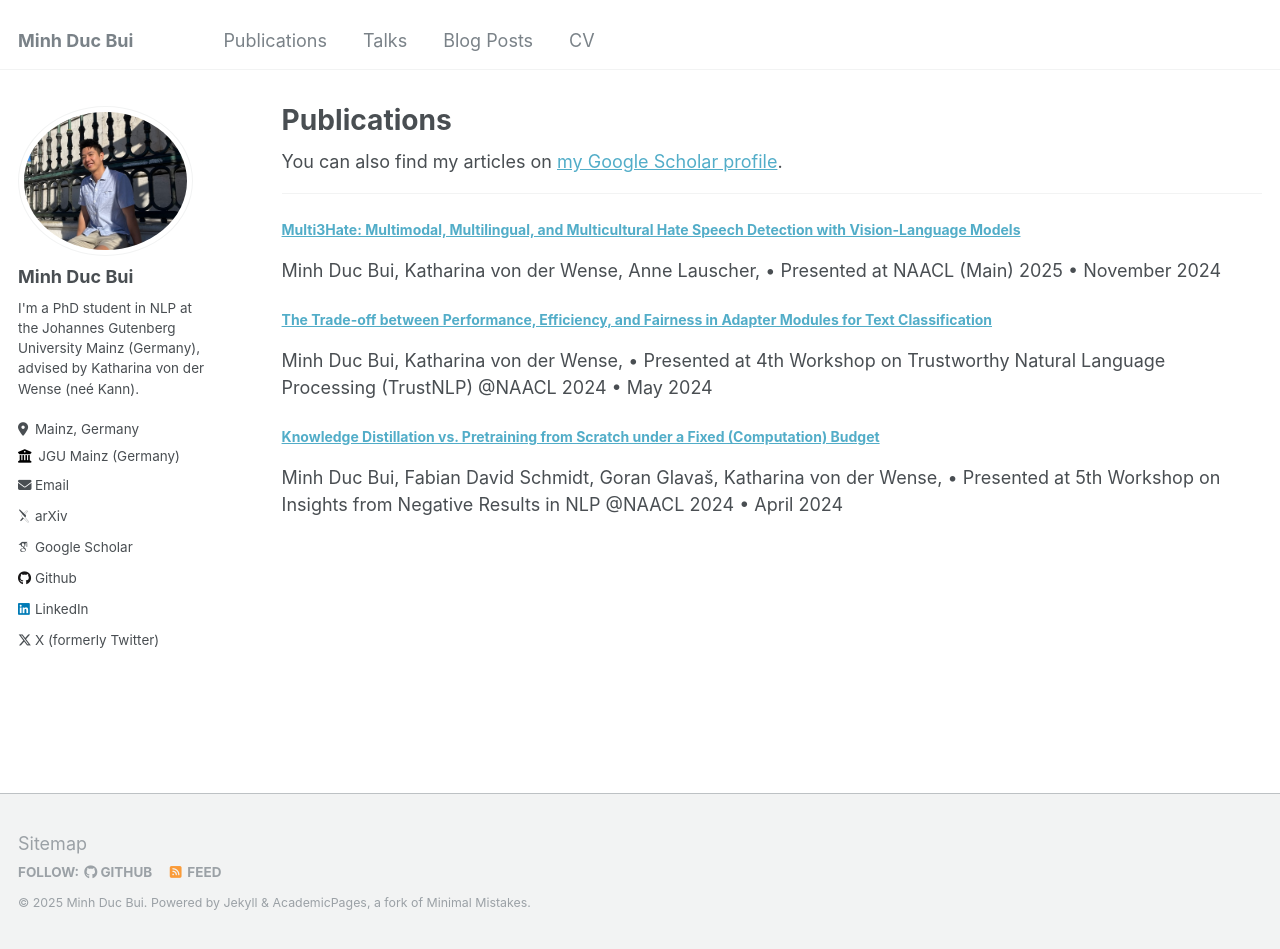
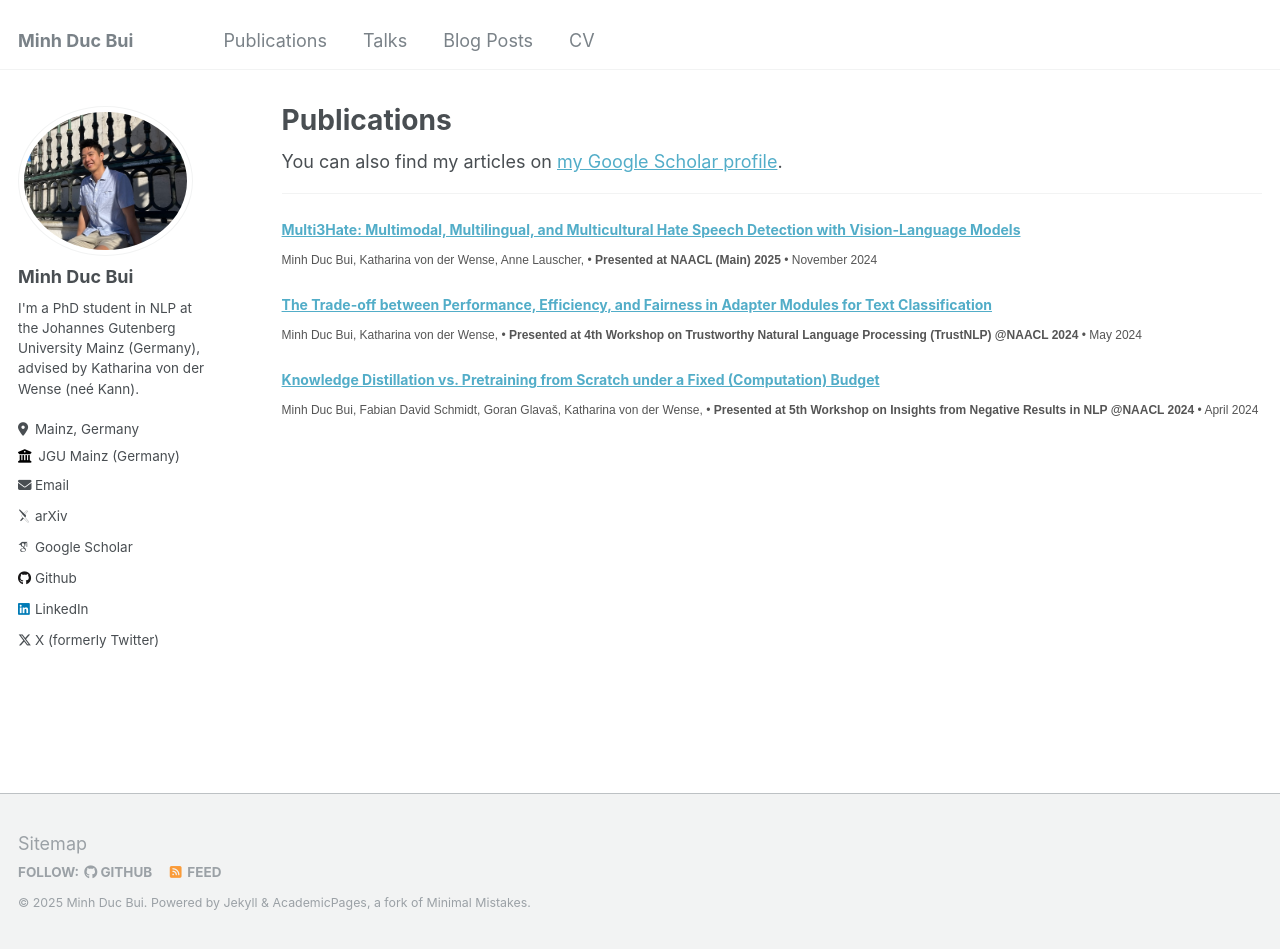
Before and after one commit to MinhDucBui/minhducbui.github.io, a Jekyll site: the page built from _pages/publications.md, in a window 1280 px wide and 949 px high. Built offline with Jekyll 4.4.1, drawn with Linux system fonts in a browser that asks for light colours; some web fonts are replaced.

Commit message:
update publication outline

```diff
--- a/_pages/publications.md
+++ b/_pages/publications.md
@@ -17,10 +17,10 @@ author_profile: true
   {% for post in site.publications reversed %}
   <article class="archive-item">
     <header>
-      <h2 style="font-size: 14px;">  <!-- Adjust the font size as needed -->
+      <h2 style="font-size: 14px;">
         <a href="{{ post.url | relative_url }}">{{ post.title }}</a>
       </h2>
-      <p class="publication-meta">
+      <p class="publication-meta" style="font-family: Arial, sans-serif; font-size: 12px; color: #555;">
         {% if post.authors %}
           {% assign bold_name = "Minh Duc Bui" %}
           {% assign formatted_authors = "" %}
@@ -40,7 +40,7 @@ author_profile: true
           {{ formatted_authors | strip_newlines }}
         {% endif %}
 
-        {% if post.conference %} • Presented at {{ post.conference }}{% endif %}
+        {% if post.conference %} • <strong>Presented at {{ post.conference }}</strong>{% endif %}
         {% if post.date %} • {{ post.date | date: "%B %Y" }}{% endif %}
       </p>
     </header>
```
